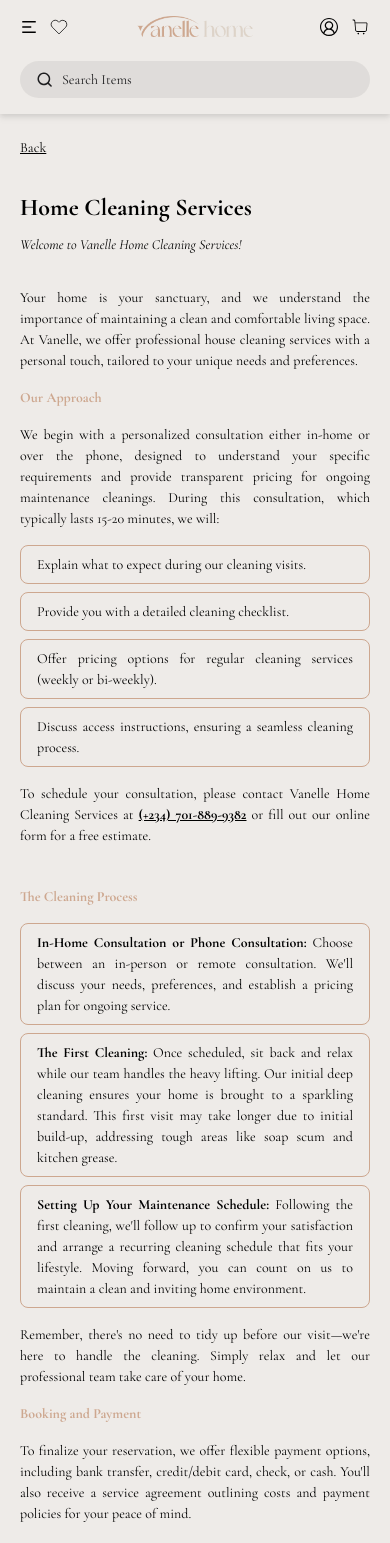
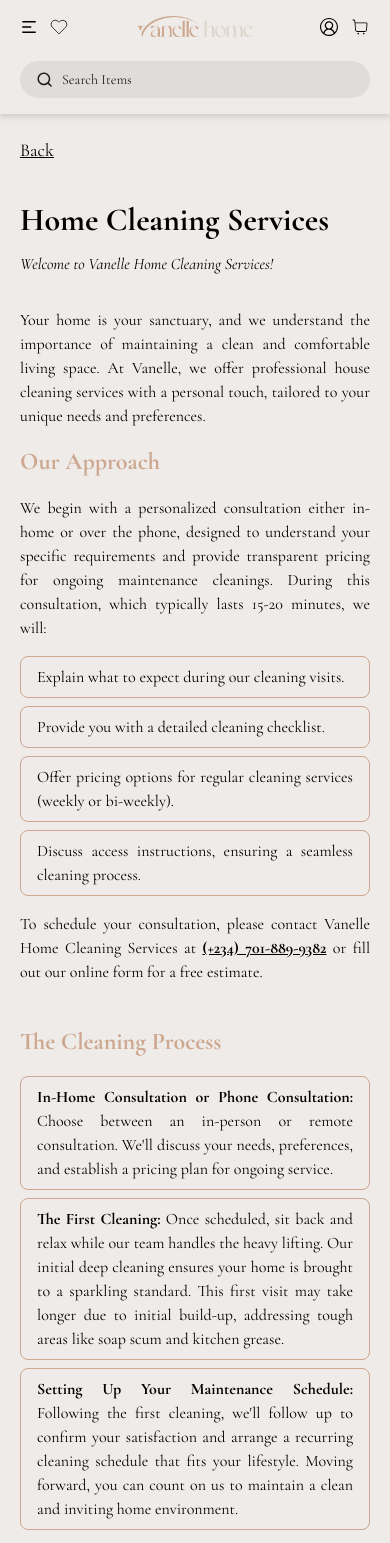
Before and after one commit to emmanuelolusola/vanellehome, a React (Vite) app: page /cleaning-services in a window 390 px wide. Shown: the top 1543 px of the page. Built offline with nearby package versions, Linux system fonts and the light colour scheme.

Commit message:
font size reduced

```diff
--- a/src/components/cleaning/CleaningServices.jsx
+++ b/src/components/cleaning/CleaningServices.jsx
@@ -17,7 +17,7 @@
       <hr />
       <div className="w-full px-[20px] lg:px-[10%] pt-10 pb-20 mt-24 flex flex-col gap-4">
         <p
-          className="text-[14px] underline cursor-pointer"
+          className="text-[18px] underline cursor-pointer"
           onClick={() => {
             navigate(-1);
             scrollToTop();
@@ -26,25 +26,23 @@
           Back
         </p>
         <div className="w-full py-4 flex flex-col gap-2">
-          <p className=" text-[24px] lg:text-center lg:text-[48px] font-bold">
+          <p className="text-[32px] lg:text-center lg:text-[48px] font-bold">
             Home Cleaning Services
           </p>
-          <p className="text-[14px] lg:text-center italic w-full lg:text-center">
+          <p className="lg:text-center italic w-full lg:text-center">
             Welcome to Vanelle Home Cleaning Services!
           </p>
         </div>
         <div className="w-full lg:w-[80%] lg:mx-auto flex flex-col lg:flex-row gap-10 lg:gap-24 lg:p-8 lg:justify-between">
           <div className="w-full flex flex-col gap-4">
-            <p className="text-[14px] text-justify">
+            <p className="text-justify">
               Your home is your sanctuary, and we understand the importance of
               maintaining a clean and comfortable living space. At Vanelle, we
               offer professional house cleaning services with a personal touch,
               tailored to your unique needs and preferences.
             </p>
-            <p className="text-[14px] font-bold lg:text-[24px] text-[#cda78f]">
-              Our Approach
-            </p>
-            <p className="text-[14px] text-justify">
+            <p className="font-bold text-[24px] text-[#cda78f]">Our Approach</p>
+            <p className="text-justify">
               We begin with a personalized consultation either in-home or over
               the phone, designed to understand your specific requirements and
               provide transparent pricing for ongoing maintenance cleanings.
@@ -52,22 +50,22 @@
               will:
             </p>
             <div className="flex flex-col gap-2">
-              <p className="text-[14px] py-2 px-4 border border-[#cda78f] rounded-lg text-justify transition ease-in-out hover:bg-[#cda78f] hover:text-[#ffffff] custom-hover-transition">
+              <p className="py-2 px-4 border border-[#cda78f] rounded-lg text-justify transition ease-in-out hover:bg-[#cda78f] hover:text-[#ffffff] custom-hover-transition">
                 Explain what to expect during our cleaning visits.
               </p>
-              <p className="text-[14px] py-2 px-4 border border-[#cda78f] rounded-lg text-justify transition ease-in-out hover:bg-[#cda78f] hover:text-[#ffffff] custom-hover-transition">
+              <p className="py-2 px-4 border border-[#cda78f] rounded-lg text-justify transition ease-in-out hover:bg-[#cda78f] hover:text-[#ffffff] custom-hover-transition">
                 Provide you with a detailed cleaning checklist.
               </p>
-              <p className="text-[14px] py-2 px-4 border border-[#cda78f] rounded-lg text-justify transition ease-in-out hover:bg-[#cda78f] hover:text-[#ffffff] custom-hover-transition">
+              <p className="py-2 px-4 border border-[#cda78f] rounded-lg text-justify transition ease-in-out hover:bg-[#cda78f] hover:text-[#ffffff] custom-hover-transition">
                 Offer pricing options for regular cleaning services (weekly or
                 bi-weekly).
               </p>
-              <p className="text-[14px] py-2 px-4 border border-[#cda78f] rounded-lg text-justify transition ease-in-out hover:bg-[#cda78f] hover:text-[#ffffff] custom-hover-transition">
+              <p className="py-2 px-4 border border-[#cda78f] rounded-lg text-justify transition ease-in-out hover:bg-[#cda78f] hover:text-[#ffffff] custom-hover-transition">
                 Discuss access instructions, ensuring a seamless cleaning
                 process.
               </p>
             </div>
-            <p className="text-[14px] text-justify">
+            <p className="text-justify">
               To schedule your consultation, please contact Vanelle Home
               Cleaning Services at{" "}
               <span className="underline font-bold">(+234) 701-889-9382</span>{" "}
@@ -75,11 +73,11 @@
             </p>
           </div>
           <div className="w-full flex flex-col gap-4">
-            <p className="text-[14px] lg:text-[24px] font-bold text-[#cda78f]">
+            <p className="text-[24px] font-bold text-[#cda78f]">
               The Cleaning Process
             </p>
             <div className="flex flex-col gap-2">
-              <p className="text-[14px] py-2 px-4 border border-[#cda78f] rounded-lg text-justify transition ease-in-out hover:bg-[#cda78f] hover:text-[#ffffff] custom-hover-transition">
+              <p className="py-2 px-4 border border-[#cda78f] rounded-lg text-justify transition ease-in-out hover:bg-[#cda78f] hover:text-[#ffffff] custom-hover-transition">
                 <span className="font-bold">
                   In-Home Consultation or Phone Consultation:
                 </span>{" "}
@@ -87,7 +85,7 @@
                 discuss your needs, preferences, and establish a pricing plan
                 for ongoing service.
               </p>
-              <p className="text-[14px] py-2 px-4 border border-[#cda78f] rounded-lg text-justify transition ease-in-out hover:bg-[#cda78f] hover:text-[#ffffff] custom-hover-transition">
+              <p className="py-2 px-4 border border-[#cda78f] rounded-lg text-justify transition ease-in-out hover:bg-[#cda78f] hover:text-[#ffffff] custom-hover-transition">
                 <span className="font-bold">The First Cleaning:</span> Once
                 scheduled, sit back and relax while our team handles the heavy
                 lifting. Our initial deep cleaning ensures your home is brought
@@ -95,7 +93,7 @@
                 initial build-up, addressing tough areas like soap scum and
                 kitchen grease.
               </p>
-              <p className="text-[14px] py-2 px-4 border border-[#cda78f] rounded-lg text-justify transition ease-in-out hover:bg-[#cda78f] hover:text-[#ffffff] custom-hover-transition">
+              <p className="py-2 px-4 border border-[#cda78f] rounded-lg text-justify transition ease-in-out hover:bg-[#cda78f] hover:text-[#ffffff] custom-hover-transition">
                 <span className="font-bold">
                   Setting Up Your Maintenance Schedule:
                 </span>{" "}
@@ -105,21 +103,21 @@
                 a clean and inviting home environment.
               </p>
             </div>
-            <p className="text-[14px] text-justify">
+            <p className="text-justify">
               Remember, there's no need to tidy up before our visit—we're here
               to handle the cleaning. Simply relax and let our professional team
               take care of your home.
             </p>
-            <p className="text-[14px] lg:text-[24px] font-bold text-[#cda78f]">
+            <p className="text-[24px] font-bold text-[#cda78f]">
               Booking and Payment
             </p>
-            <p className="text-[14px] text-justify">
+            <p className="text-justify">
               To finalize your reservation, we offer flexible payment options,
               including bank transfer, credit/debit card, check, or cash. You'll
               also receive a service agreement outlining costs and payment
               policies for your peace of mind.
             </p>
-            <p className="text-[14px] text-justify">
+            <p className="text-justify">
               Let Vanelle Home Cleaning Services transform your living space
               into a haven of cleanliness. Contact us today to schedule your
               consultation and discover the joy of coming home to a spotless
```
